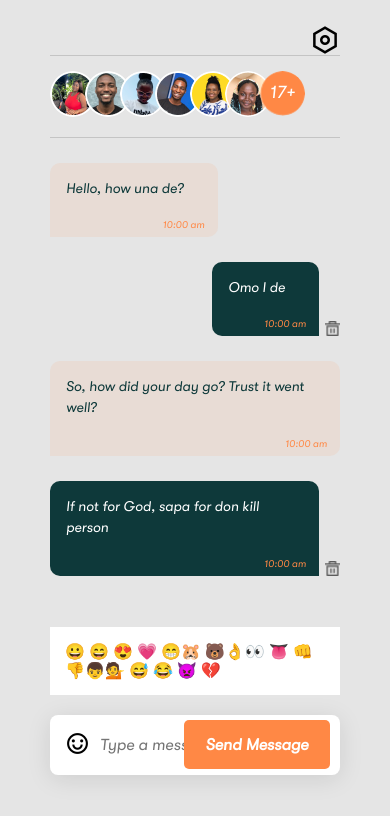
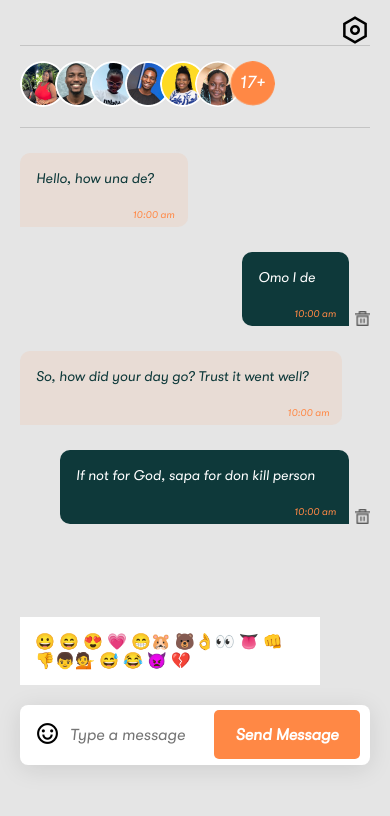
Before and after one commit to Dabsia/Privy, a plain HTML site: page chat.html in a window 390 px wide. Drawn offline with nearby package versions, Linux system fonts and the light colour scheme; files whose address does not match are found by name.

Commit message:
More responsive works

```diff
--- a/css/chat.css
+++ b/css/chat.css
@@ -462,3 +462,12 @@ span{
     color: #0E393A;
     font-weight: 800;
 }
+
+@media screen and (max-width: 801px) {
+    body{
+        overflow-y: scroll;
+    }
+    .chat{
+        padding: 15px 20px ;
+    }
+}
```
